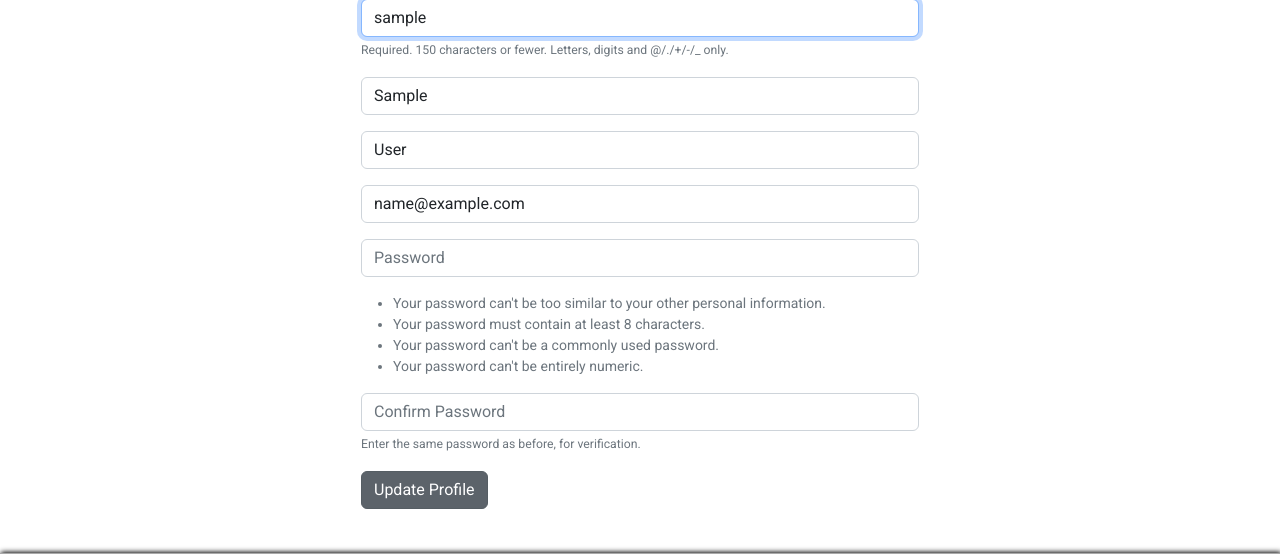
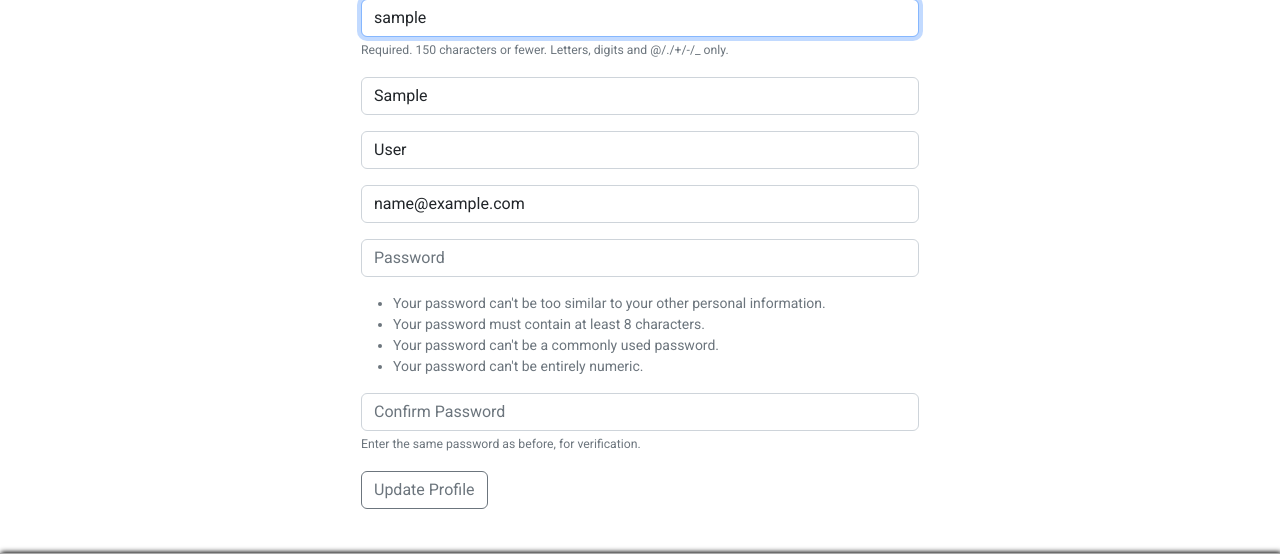
Before and after one commit to NiborGnu/p4-timeline, a Django app: page /account/edit_profile/ in a window 1280 px wide, with the pointer over the restyled element. Shown: the part 181-735 px from the top of the page. Run offline with Django 5.2, Linux system fonts and the light colour scheme; the visitor is signed in with stand-in values (Sample User, id 1); data comes from the database, SQL or seed files in the repository; some libraries are stand-ins or nearby versions; some web fonts are replaced.

Commit message:
Add hover to Timepost form button and comment button

```diff
--- a/static/css/base.css
+++ b/static/css/base.css
@@ -79,6 +79,18 @@ h6 {
     color: black;
 }
 
+.timepost:hover {
+    background-color: white;
+    color: #6c757d;
+    border: 1px solid #6c757d;
+}
+
+.comment:hover {
+    background-color: white;
+    color: #0056b3;
+    border: 1px solid #0056b3;
+}
+
 /* Hide elements */
 .form-hidden {
     display: none;
```
